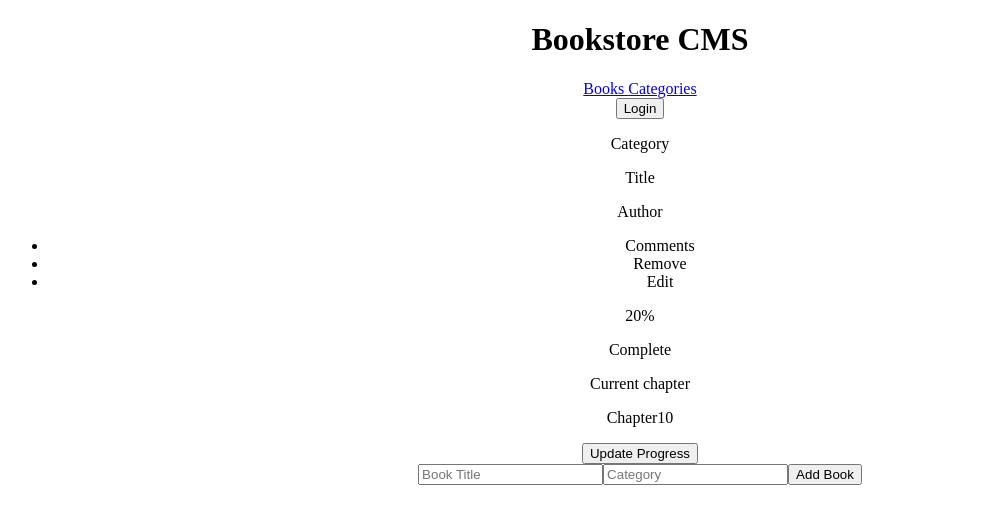
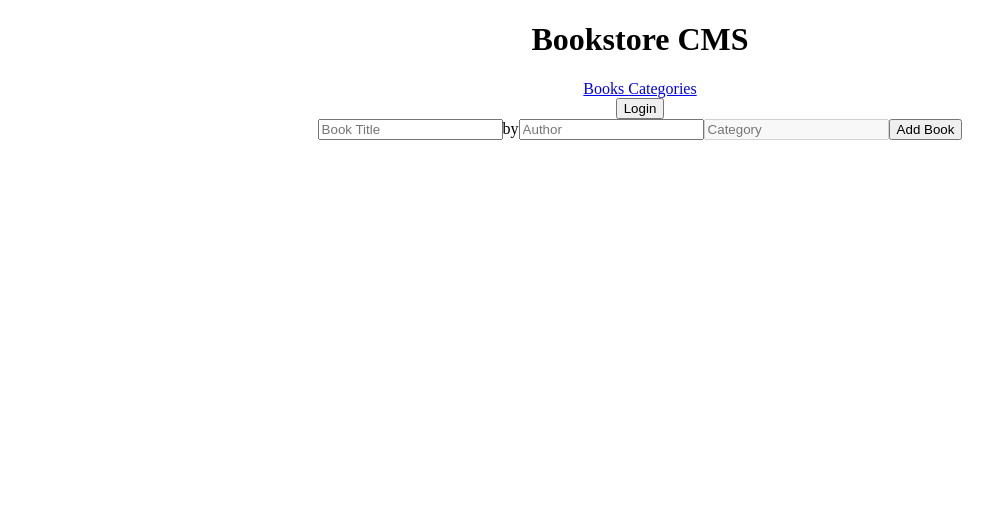
Before and after one commit to qwibbler/bookstore, a React (Create React App) app: page / in a window 1280 px wide. Shown: the top 524 px of the page, without its empty margins (0-993 px from the left). Built offline with nearby package versions, Linux system fonts and the light colour scheme.

Commit message:
Add Store, add-book, remove-book, selector

```diff
--- a/package.json
+++ b/package.json
@@ -12,6 +12,8 @@
     "react-redux": "^7.2.6",
     "react-router-dom": "^6.2.1",
     "react-scripts": "5.0.0",
+    "redux-logger": "^3.0.6",
+    "uuid": "^8.3.2",
     "web-vitals": "^2.1.3"
   },
   "scripts": {
--- a/src/App.css
+++ b/src/App.css
@@ -1,3 +1,13 @@
 .App {
   text-align: center;
 }
+
+.books-list {
+  display: flex;
+  flex-wrap: wrap;
+}
+
+.book-wrapper {
+  display: flex;
+  justify-content: center;
+}
--- a/src/App.js
+++ b/src/App.js
@@ -1,7 +1,7 @@
 import { HashRouter as Router, Routes, Route } from 'react-router-dom';
 import Header from './components/header';
-import Books from './redux/books/books';
-import Categories from './redux/categories/categories';
+import Books from './pages/books';
+import Categories from './pages/categories';
 import './App.css';
 
 const App = () => (
--- a/src/components/add-book.js
+++ b/src/components/add-book.js
@@ -1,10 +1,33 @@
 import React from 'react';
+import { useDispatch } from 'react-redux';
+import { addBook } from '../redux/books/books';
+import { v4 as uuidv4 } from 'uuid';
 
-const AddBook = () => (
+
+const AddBook = () => {
+  const dispatch = useDispatch()
+  const submitBookToStore = () => {
+    const title = document.getElementById('input-title');
+    const author = document.getElementById('input-author');
+    if (title.value) {
+      const newBook = {
+        id: uuidv4(),
+        title: title.value,
+        author: author.value || 'Anonymous',
+      };
+      title.value = '';
+      author.value = '';
+      dispatch(addBook(newBook));
+    }
+  };
+
+  return (
   <form>
-    <input type="text" placeholder="Book Title" />
-    <input type="select" placeholder="Category" />
-    <input type="button" value="Add Book" />
+    <input type="text" id="input-title" placeholder="Book Title" required />
+    by
+    <input type="text" id="input-author" placeholder="Author" />
+    <input type="select" placeholder="Category" disabled />
+    <input type="submit" value="Add Book" onClick={submitBookToStore} />
   </form>
-);
+)};
 export default AddBook;
--- /dev/null
+++ b/src/components/book-details.js
@@ -0,0 +1,30 @@
+import React from 'react';
+import PropTypes from 'prop-types';
+import { useDispatch } from 'react-redux';
+import { removeBook } from '../redux/books/books';
+
+const BookDetails = (props) => {
+  const { title, author, category, id } = props;
+  const dispatch = useDispatch()
+  const remove = () => {
+    dispatch(removeBook(id));
+  };
+  return (
+    <div className="book-details">
+      <p className="category">{category}</p>
+      <p className="book-title">{title}</p>
+      <p className="author">{author}</p>
+      <ul className="options">
+        <li>Comments</li>
+        <li><button onClick={remove}>Remove</button></li>
+        <li>Edit</li>
+      </ul>
+    </div>
+  );
+};
+BookDetails.propTypes = {
+  title: PropTypes.string.isRequired,
+  author: PropTypes.string,
+  category: PropTypes.string,
+};
+export default BookDetails;
--- a/src/components/book.js
+++ b/src/components/book.js
@@ -1,32 +1,30 @@
 import React from 'react';
 import PropTypes from 'prop-types';
 import Progress from './progress';
+import BookDetails from './book-details';
 
 const Book = (props) => {
-  const {
-    title, author, id, category, progress,
-  } = props;
+  const { title, author, category, progress, id } = props;
   return (
-    <div className="book-wrapper" key={id}>
-      <div className="book-details">
-        <p className="category">{category}</p>
-        <p className="book-title">{title}</p>
-        <p className="author">{author}</p>
-        <ul className="options">
-          <li>Comments</li>
-          <li>Remove</li>
-          <li>Edit</li>
-        </ul>
-      </div>
+    <div className="book-wrapper">
+      <BookDetails title={title} author={author} category={category} id={id} />
       <Progress progress={progress} />
     </div>
   );
 };
+Book.defaultProps = {
+  author: 'Anonymous',
+  category: 'Unsorted',
+  progress: {
+    current: 0,
+    total: 100,
+  },
+};
 Book.propTypes = {
   title: PropTypes.string.isRequired,
-  author: PropTypes.string.isRequired,
+  author: PropTypes.string,
   id: PropTypes.string.isRequired,
-  category: PropTypes.string.isRequired,
-  progress: PropTypes.objectOf(PropTypes.number).isRequired,
+  category: PropTypes.string,
+  progress: PropTypes.objectOf(PropTypes.number),
 };
 export default Book;
--- a/src/index.js
+++ b/src/index.js
@@ -1,12 +1,16 @@
 import React from 'react';
 import ReactDOM from 'react-dom';
+import { Provider } from 'react-redux';
+import store from './redux/configureStore';
 // import './index.css';
 import App from './App';
 import reportWebVitals from './reportWebVitals';
 
 ReactDOM.render(
   <React.StrictMode>
-    <App />
+    <Provider store={store}>
+      <App />
+    </Provider>
   </React.StrictMode>,
   document.getElementById('root'),
 );
--- /dev/null
+++ b/src/pages/books.js
@@ -0,0 +1,35 @@
+import React from 'react';
+import { useSelector } from 'react-redux';
+import Book from '../components/book';
+import AddBook from '../components/add-book';
+
+const Books = () => {
+  const bookList = useSelector((state) => state.booksReducer);
+  // BOOK TEMPLATE
+  // title: 'Title',
+  // author: 'Author',
+  // category: 'Category',
+  // id: uuidv4(),
+  // progress: {
+  //   current: 10,
+  //   total: 50,
+
+  return (
+    <section className="books-section">
+      <div id="books-list">
+        {bookList.map((book) => (
+          <Book
+            title={book.title}
+            author={book.author}
+            id={book.id}
+            key={book.id}
+            progress={book.progress}
+            category={book.category}
+          />
+        ))}
+      </div>
+      <AddBook />
+    </section>
+  );
+};
+export default Books;
--- a/src/redux/books/books.js
+++ b/src/redux/books/books.js
@@ -1,40 +1,27 @@
-import React from 'react';
-import Book from '../../components/book';
-import AddBook from '../../components/add-book';
+const ADD_BOOK = 'bookStore/books/ADD_BOOK';
+const REMOVE_BOOK = 'bookStore/books/REMOVE_BOOK';
 
-const Books = () => {
-  const books = [
-    {
-      // BOOK TEMPLATE
-      title: 'Title',
-      author: 'Author',
-      category: 'Category',
-      id: 'Id',
-      progress: {
-        current: 10,
-        total: 50,
-      },
-    },
-  ];
+const initialState = [];
 
-  const arr = [];
-  books.forEach((book) => {
-    arr.push(
-      <Book
-        title={book.title}
-        author={book.author}
-        id={book.id}
-        progress={book.progress}
-        category={book.category}
-      />,
-    );
-  });
+export const addBook = (payload) => ({
+  type: ADD_BOOK,
+  payload,
+});
 
-  return (
-    <section className="books-section">
-      {arr}
-      <AddBook />
-    </section>
-  );
+export const removeBook = (id) => ({
+  type: REMOVE_BOOK,
+  id,
+});
+
+const reducer = (state = initialState, action) => {
+  switch (action.type) {
+    case ADD_BOOK:
+      return [...state, action.payload];
+    case REMOVE_BOOK:
+      return state.filter((book) => book.id !== action.id);
+    default:
+      return state;
+  }
 };
-export default Books;
+
+export default reducer;
--- /dev/null
+++ b/src/redux/configureStore.js
@@ -0,0 +1,14 @@
+import { createStore, combineReducers, applyMiddleware  } from 'redux';
+import logger from 'redux-logger';
+import booksReducer from './books/books';
+
+const reducer = combineReducers({
+  booksReducer
+});
+
+const store = createStore(
+  reducer,
+  applyMiddleware(logger)
+);
+
+export default store;
```
Also changed, not shown: src/pages/categories.js (renamed from src/redux/categories/categories.js), 1 other file (tests, documents, lock files or other folders).
